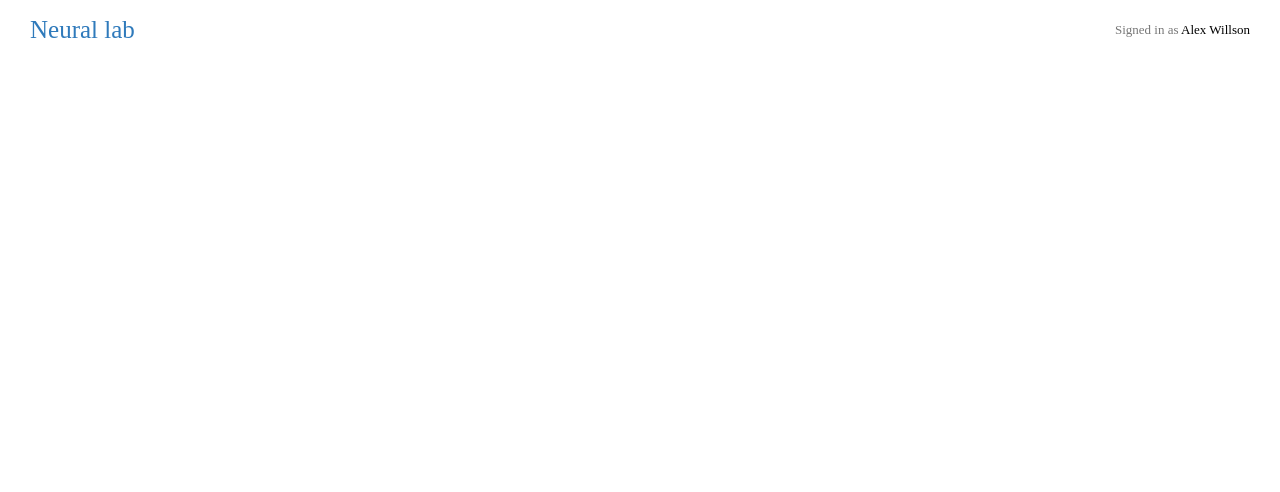
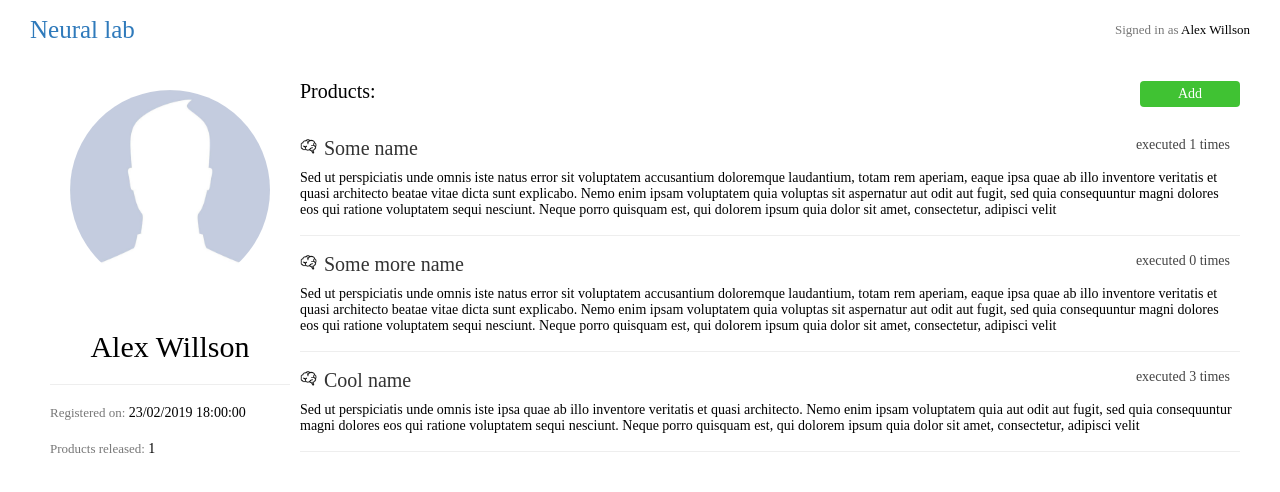
Before and after one commit to web-penguins/int20h-front-end, a React (Create React App) app: page /login in a window 1280 px wide. Both pictures are taken after typing "Sample", "Sample123" into the empty fields and a click on the button "Submit!". Shown: the top 492 px of the page. Built offline with nearby package versions, Linux system fonts and the light colour scheme.

Commit message:
feat: implement profile page and ProductItem

```diff
--- a/src/index.css
+++ b/src/index.css
@@ -110,3 +110,127 @@ body {
   font: 300 14px 'Ubuntu';
   cursor: pointer;
 }
+
+.button_green {
+  background: #40C233
+}
+
+.profile {
+  max-width: 1200px;
+  width: 100%;
+  display: flex;
+  margin: 0 auto;
+  margin-top: 20px;
+}
+
+.profile__left {
+  width: 260px;
+  padding: 10px;
+}
+
+.profile__name {
+  font: 300 30px 'Ubuntu';
+  text-align: center;
+  margin-top: 40px;
+}
+
+.profile__photo {
+  width: 200px;
+  height: 200px;
+  margin: auto;
+}
+
+.profile__photo img {
+  max-width: 100%;
+  max-height: 100%;
+  border-radius: 50%;
+}
+
+.profile__data {
+  font: 300 14px 'Ubuntu';
+  margin-top: 20px;
+}
+
+.profile__data span {
+  font: 300 13px 'Ubuntu';
+  color: #777;
+}
+
+.hr {
+  width: 100%;
+  height: 1px;
+  background: #eee;
+}
+
+.profile__hr {
+  margin-top: 20px
+}
+
+.profile__right {
+  width: 940px;
+}
+
+.profile__topbar {
+  display: flex;
+  justify-content: space-between;
+  align-items: baseline;
+}
+
+.profile__title {
+  font: 300 20px 'Ubuntu';
+}
+
+.products__placeholder {
+  margin-top: 20px;
+  border-radius: 10px;
+  background: #f8f8f8;
+  min-height: 500px;
+  display: flex;
+  flex-direction: column;
+  justify-content: center;
+  align-items: center;
+  font: 100 40px 'Ubuntu';
+  color: #444
+}
+
+.products__placeholder--button {
+  margin-top: 30px;
+}
+
+.profile__products {
+  margin-top: 30px;
+}
+
+.productitem {
+  border-bottom: 1px solid #eee;
+  margin-top: 17px;
+  padding-bottom: 17px;
+}
+
+.productitem__top {
+  width: 100%;
+  display: flex;
+  justify-content: space-between;
+}
+
+.productitem__name {
+  font: 300 20px 'Ubuntu';
+  color: #333;
+}
+
+.productitem__brain {
+  width: 17px;
+  height: 17px;
+  margin-right: 7px;
+}
+
+.productitem__executions {
+  font: 300 14px 'Ubuntu';
+  color: #444;
+  margin-right: 10px
+}
+
+.productitem__description {
+  font: 300 14px 'Ubuntu';
+  margin-top: 10px
+}
--- a/src/ui/components/Button.tsx
+++ b/src/ui/components/Button.tsx
@@ -1,12 +1,22 @@
 import React from 'react';
 
-const Button: React.FC<{ text: string; onClick: () => void }> = ({
-  text,
-  onClick,
-}) => (
-  <button type="button" className="button login__button" onClick={onClick}>
+const Button: React.FC<{
+  text: string;
+  onClick: () => void;
+  variant?: string;
+  className?: string;
+}> = ({ text, onClick, variant, className }) => (
+  <button
+    type="button"
+    className={`button button_${variant} ${className}`}
+    onClick={onClick}
+  >
     {text}
   </button>
 );
 
+Button.defaultProps = {
+  variant: 'default',
+};
+
 export default Button;
--- /dev/null
+++ b/src/ui/components/ProductItem.tsx
@@ -0,0 +1,24 @@
+import React from 'react';
+
+import brain from '../assets/img/brain.png';
+
+const ProductItem: React.FC<{
+  name: string;
+  description: string;
+  executedTimes: number;
+}> = ({ name, description, executedTimes }) => (
+  <div className="productitem">
+    <div className="productitem__top">
+      <div className="productitem__name">
+        <img className="productitem__brain" src={brain} />
+        {name}
+      </div>
+      <div className="productitem__executions">
+        executed {executedTimes} times
+      </div>
+    </div>
+    <div className="productitem__description">{description}</div>
+  </div>
+);
+
+export default ProductItem;
--- a/src/ui/pages/Login.tsx
+++ b/src/ui/pages/Login.tsx
@@ -35,7 +35,7 @@ const Login: React.FC<{
               value={login}
             />
           </div>
-          <Button text="Submit!" onClick={submit} />
+          <Button text="Submit!" onClick={submit} className="login__button" />
         </form>
       </div>
     </div>
--- a/src/ui/pages/Profile.tsx
+++ b/src/ui/pages/Profile.tsx
@@ -1,10 +1,93 @@
 import React from 'react';
+import { connect } from 'react-redux';
+import { AppState } from '../../store/reducers';
+import Button from '../components/Button';
+import ProductItem from '../components/ProductItem';
 
-const Profile = () => (
-  <div className="profile">
-    <div className="profile__left" />
-    <div className="profile__right" />
+const arr = [
+  {
+    name: 'Some name',
+    description:
+      'Sed ut perspiciatis unde omnis iste natus error sit voluptatem accusantium doloremque laudantium, totam rem aperiam, eaque ipsa quae ab illo inventore veritatis et quasi architecto beatae vitae dicta sunt explicabo. Nemo enim ipsam voluptatem quia voluptas sit aspernatur aut odit aut fugit, sed quia consequuntur magni dolores eos qui ratione voluptatem sequi nesciunt. Neque porro quisquam est, qui dolorem ipsum quia dolor sit amet, consectetur, adipisci velit',
+    executedTimes: 1,
+  },
+  {
+    name: 'Some more name',
+    description:
+      'Sed ut perspiciatis unde omnis iste natus error sit voluptatem accusantium doloremque laudantium, totam rem aperiam, eaque ipsa quae ab illo inventore veritatis et quasi architecto beatae vitae dicta sunt explicabo. Nemo enim ipsam voluptatem quia voluptas sit aspernatur aut odit aut fugit, sed quia consequuntur magni dolores eos qui ratione voluptatem sequi nesciunt. Neque porro quisquam est, qui dolorem ipsum quia dolor sit amet, consectetur, adipisci velit',
+    executedTimes: 0,
+  },
+  {
+    name: 'Cool name',
+    description:
+      'Sed ut perspiciatis unde omnis iste  ipsa quae ab illo inventore veritatis et quasi architecto. Nemo enim ipsam voluptatem quia  aut odit aut fugit, sed quia consequuntur magni dolores eos qui ratione voluptatem sequi nesciunt. Neque porro quisquam est, qui dolorem ipsum quia dolor sit amet, consectetur, adipisci velit',
+    executedTimes: 3,
+  },
+];
+
+const placeholder = (
+  <div className="products__placeholder">
+    There no products here yet.
+    <Button
+      onClick={() => {
+        return;
+      }}
+      text="Create!"
+      variant="green"
+      className="products__placeholder--button"
+    />
   </div>
 );
 
-export default Profile;
+const Profile: React.FC<{
+  name: string;
+  registerDate: Date;
+  productCount: number;
+}> = ({ name, registerDate, productCount }) => (
+  <div className="profile">
+    <div className="profile__left">
+      <div className="profile__photo">
+        <img src="/img/default-non-user-no-photo.jpg" />
+      </div>
+      <div className="profile__name">{name}</div>
+      <div className="hr profile__hr" />
+      <div className="profile__data">
+        <span>Registered on: </span>
+        {registerDate}
+      </div>
+      <div className="profile__data">
+        <span>Products released: </span>
+        {productCount}
+      </div>
+    </div>
+    <div className="profile__right">
+      <div className="profile__topbar">
+        <div className="profile__title">Products:</div>
+        <div className="profile__action">
+          <Button
+            onClick={() => {
+              return;
+            }}
+            text="Add"
+            variant="green"
+          />
+        </div>
+      </div>
+      <div className="profile__products">
+        {arr.map(item => (
+          <ProductItem {...item} />
+        ))}
+      </div>
+    </div>
+  </div>
+);
+
+const getUserValue = (state: AppState, field: string) =>
+  state.user.user ? (state.user.user as Record<string, any>)[field] : '';
+
+export default connect((state: AppState) => ({
+  name: getUserValue(state, 'name'),
+  login: getUserValue(state, 'username'),
+  productCount: getUserValue(state, 'totalAmountOfProducts'),
+  registerDate: getUserValue(state, 'registerDate'),
+}))(Profile);
```
Also changed, not shown: public/img/default-non-user-no-photo.jpg (added), src/ui/assets/img/brain.png (added).
